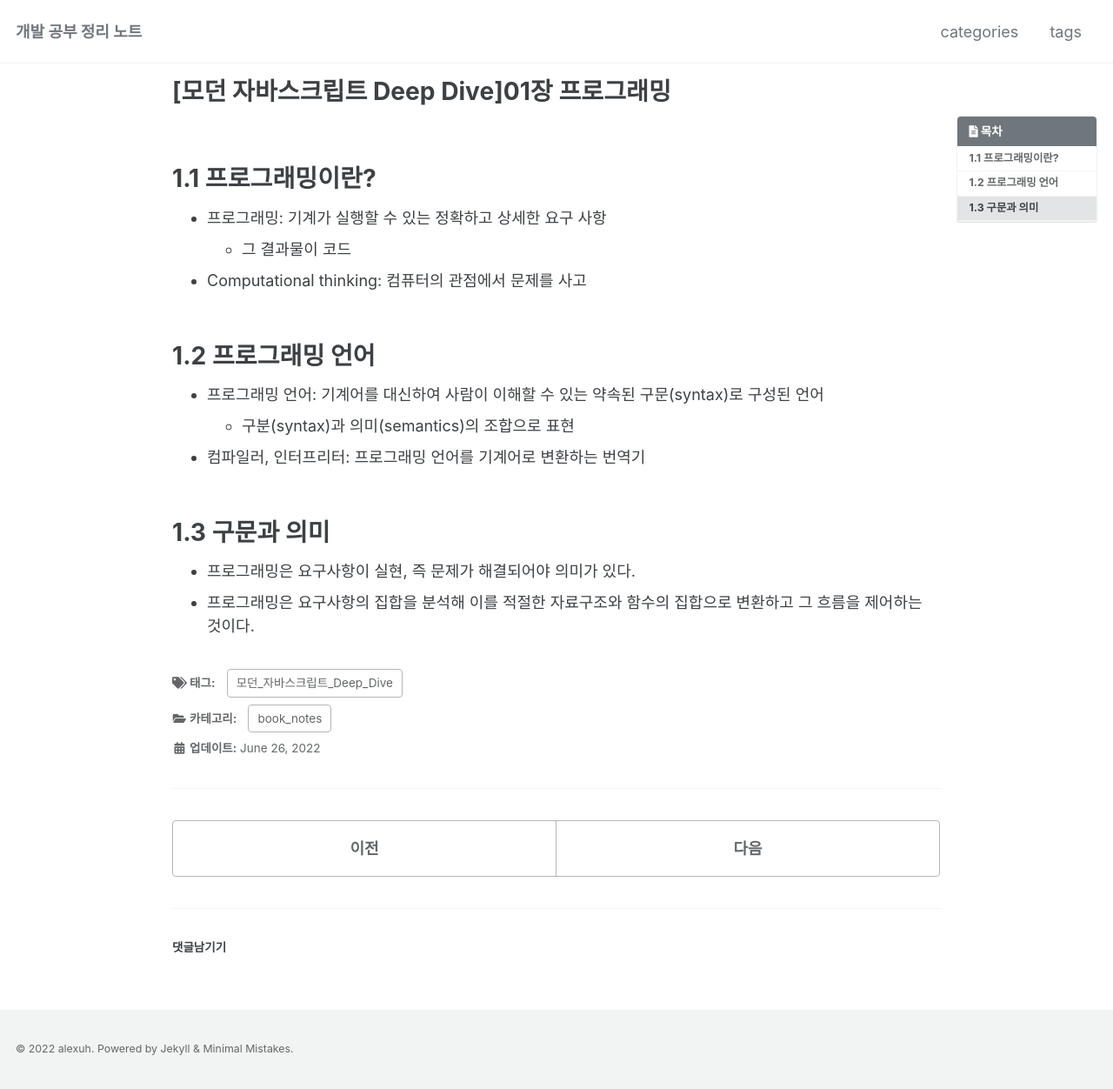
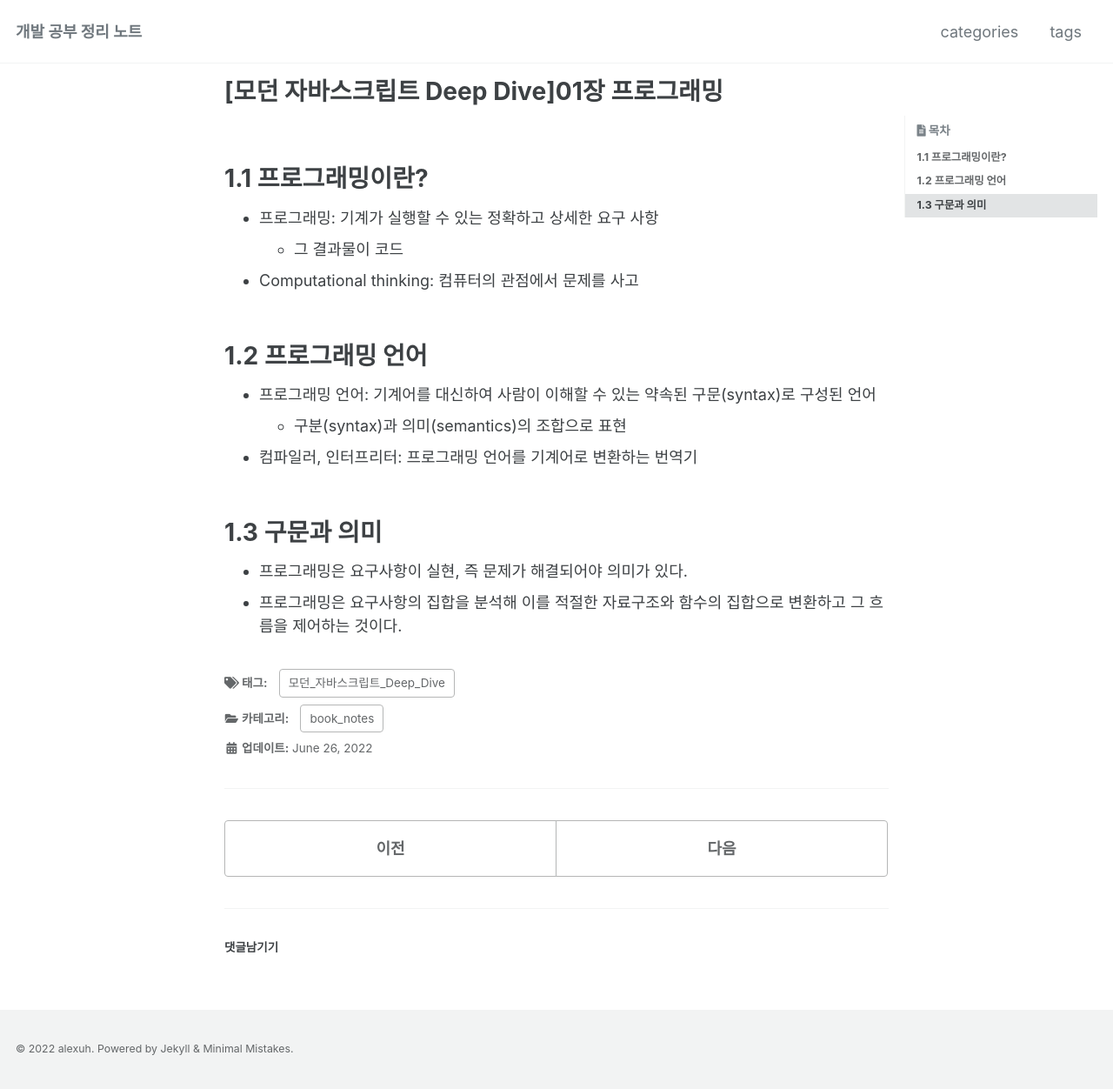
Before and after one commit to alexuhn/alexuhn.github.io-old, a Jekyll site: the page built from _posts/book_notes/모던_자바스크립트_Deep_Dive/2022-06-26-01장-프로그래밍.md, in a window 1280 px wide. Shown: the whole page at 87% size. Built offline with Jekyll 4.4.1, drawn with Linux system fonts in a browser that asks for light colours; cached includes are drawn as plain includes; some web fonts are replaced; comment, search, counter and statistics services are not loaded.

Commit message:
Edit TOC design

```diff
--- a/_sass/minimal-mistakes/_navigation.scss
+++ b/_sass/minimal-mistakes/_navigation.scss
@@ -506,18 +506,19 @@
 .toc {
   font-family: $sans-serif-narrow;
   color: $gray;
-  background-color: $background-color;
-  border: 1px solid $border-color;
-  border-radius: $border-radius;
-  -webkit-box-shadow: $box-shadow;
-  box-shadow: $box-shadow;
+  // background-color: $background-color;
+  // border: 1px solid $border-color;
+  border-left: 1px solid $border-color;
+  // border-radius: $border-radius;
+  // -webkit-box-shadow: $box-shadow;
+  // box-shadow: $box-shadow;
 
   .nav__title {
-    color: #fff;
+    // color: #fff;
     font-size: $type-size-6;
-    background: $primary-color;
-    border-top-left-radius: $border-radius;
-    border-top-right-radius: $border-radius;
+    // background: $primary-color;
+    // border-top-left-radius: $border-radius;
+    // border-top-right-radius: $border-radius;
   }
 
   // Scrollspy marks toc items as .active when they are in focus
@@ -543,7 +544,7 @@
     color: $muted-text-color;
     font-weight: bold;
     line-height: 1.5;
-    border-bottom: 1px solid $border-color;
+    // border-bottom: 1px solid $border-color;
 
     &:hover {
       color: $text-color;
@@ -568,6 +569,6 @@
   }
 
   li ul li ul li ul li ul li ul > li a {
-    padding-left: 3.25rem
+    padding-left: 3.25rem;
   }
 }
--- a/_sass/minimal-mistakes/_variables.scss
+++ b/_sass/minimal-mistakes/_variables.scss
@@ -156,8 +156,8 @@ $max-width: $x-large !default;
    Grid
    ========================================================================== */
 
-$right-sidebar-width-narrow: 180px !default;
-$right-sidebar-width: 180px !default;
+$right-sidebar-width-narrow: 200px !default;
+$right-sidebar-width: 240px !default;
 $right-sidebar-width-wide: 300px !default;
 
 /*
```
